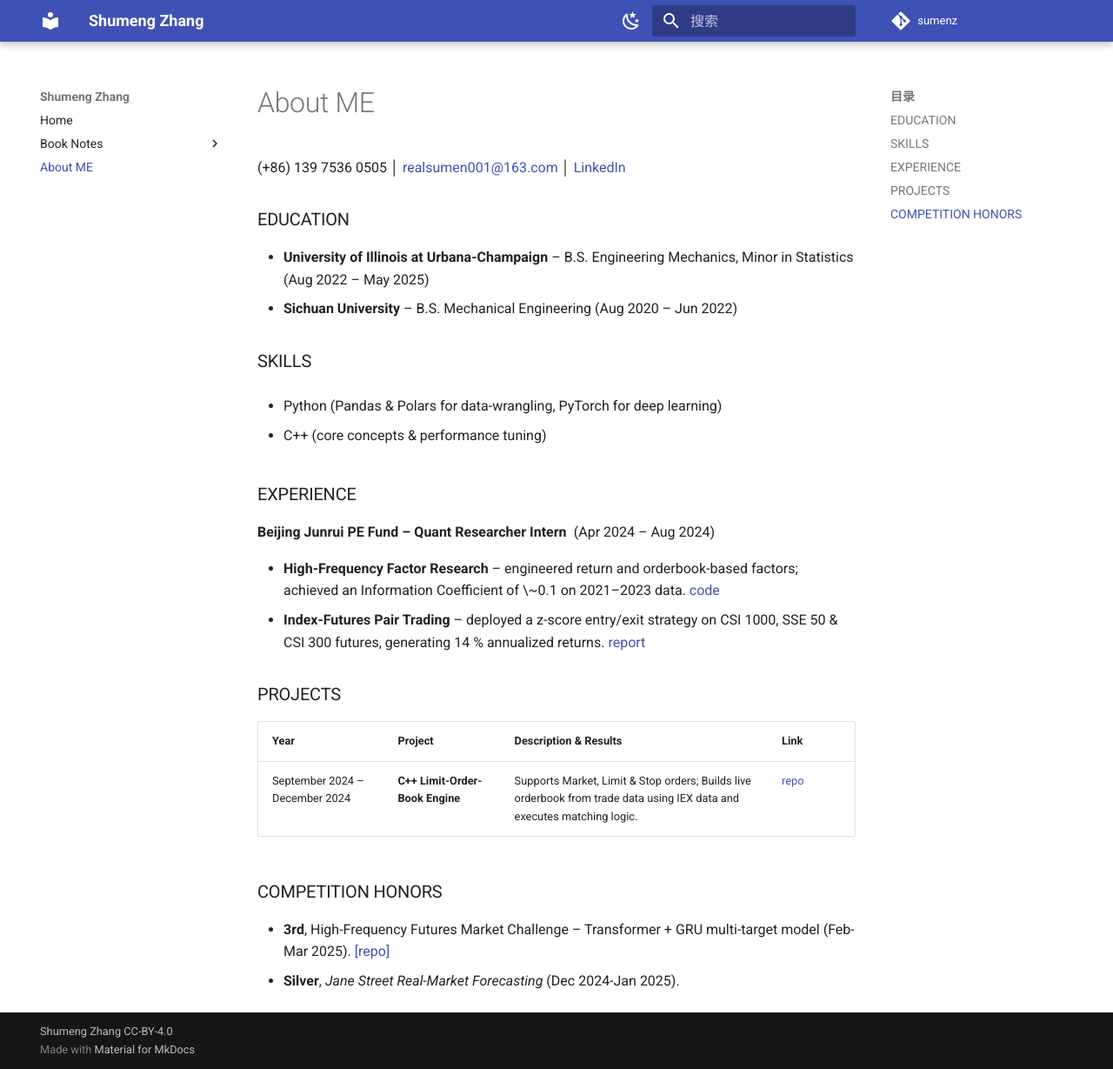
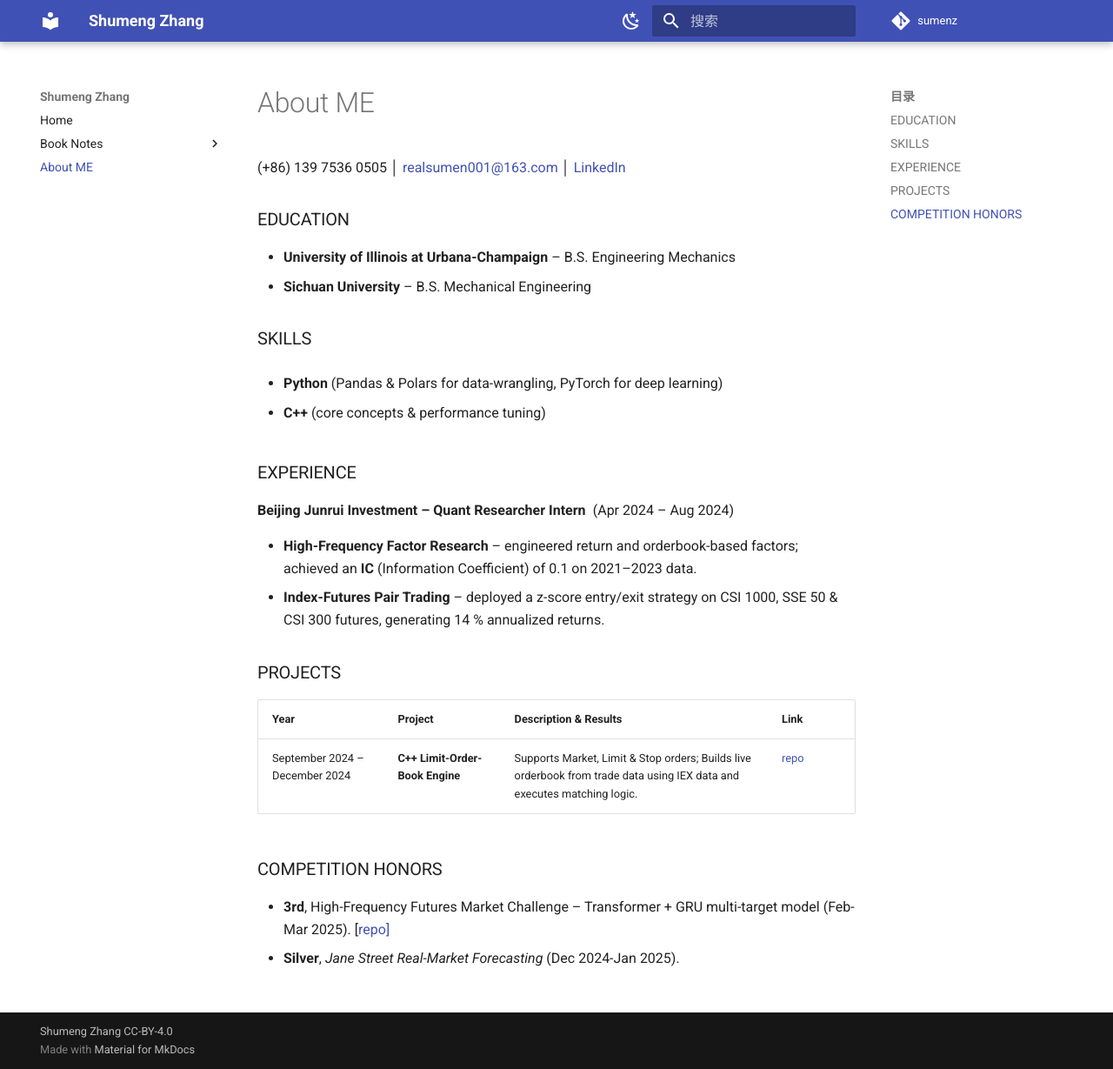
Before and after one commit to Realsumen/sumenz, an MkDocs documentation site: the page built from docs/_resume/index.md, in a window 1280 px wide and 1229 px high. Shown: the whole window at 87% size. Built offline with MkDocs 1.6.1 and Material for MkDocs 9.7.7, drawn with Linux system fonts in a browser that asks for light colours; nearby versions of some CDN libraries; library files that are not in the unit come from our copies; comment, search, counter and statistics services are not loaded.

Commit message:
some minor modifications

```diff
--- a/docs/_resume/index.md
+++ b/docs/_resume/index.md
@@ -3,21 +3,21 @@
 
 ### EDUCATION
 
-* **University of Illinois at Urbana-Champaign** – B.S. Engineering Mechanics, Minor in Statistics (Aug 2022 – May 2025)
-* **Sichuan University** – B.S. Mechanical Engineering (Aug 2020 – Jun 2022)
+* **University of Illinois at Urbana-Champaign** – B.S. Engineering Mechanics
+* **Sichuan University** – B.S. Mechanical Engineering
 
 ### SKILLS
 
-* Python (Pandas & Polars for data-wrangling, PyTorch for deep learning)
+* **Python** (Pandas & Polars for data-wrangling, PyTorch for deep learning)
 
-* C++ (core concepts & performance tuning)
+* **C++** (core concepts & performance tuning)
 
 ### EXPERIENCE
 
-**Beijing Junrui PE Fund – Quant Researcher Intern** (Apr 2024 – Aug 2024)
+**Beijing Junrui Investment – Quant Researcher Intern** (Apr 2024 – Aug 2024)
 
-* **High-Frequency Factor Research** – engineered return and orderbook-based factors; achieved an Information Coefficient of \~0.1 on 2021–2023 data. [code](url)
-* **Index-Futures Pair Trading** – deployed a z-score entry/exit strategy on CSI 1000, SSE 50 & CSI 300 futures, generating 14 % annualized returns. [report](url)
+* **High-Frequency Factor Research** – engineered return and orderbook-based factors; achieved an **IC** (Information Coefficient) of 0.1 on 2021–2023 data.
+* **Index-Futures Pair Trading** – deployed a z-score entry/exit strategy on CSI 1000, SSE 50 & CSI 300 futures, generating 14 % annualized returns.
 
 ### PROJECTS
 
@@ -27,5 +27,5 @@
 
 ### COMPETITION HONORS
 
-* **3rd**, High-Frequency Futures Market Challenge – Transformer + GRU multi-target model (Feb-Mar 2025). [\[repo\]](url)
+* **3rd**, High-Frequency Futures Market Challenge – Transformer + GRU multi-target model (Feb-Mar 2025). [[repo\]](https://github.com/Realsumen/High-Frequency-Futures-Market-Challenge)
 * **Silver**, *Jane Street Real-Market Forecasting* (Dec 2024-Jan 2025).
--- a/mkdocs.yml
+++ b/mkdocs.yml
@@ -11,6 +11,9 @@ nav:
       - Empirical Market Structure: _notes/empirical-market-strucuture.md
       - Market Microstructure Theory: _notes/market-microstructure-theory.md
       - Probability Theory and Examples: _notes/probability-theory-and-examples.md
+  # - Film Reviews:
+  #     - 2025:
+  #       - Inland Empire: _film_reviews/inland-empire.md
   - About ME: _resume/index.md
 
 theme:
```
Also changed, not shown: docs/index.md (+1 -1 lines).
